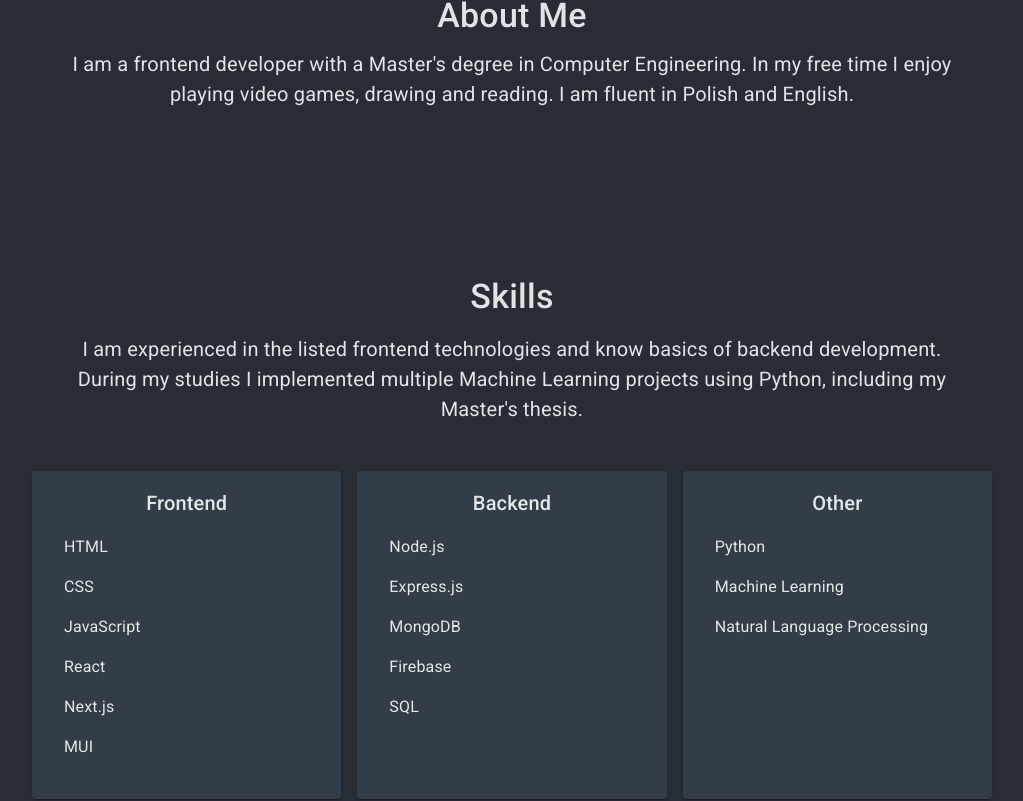
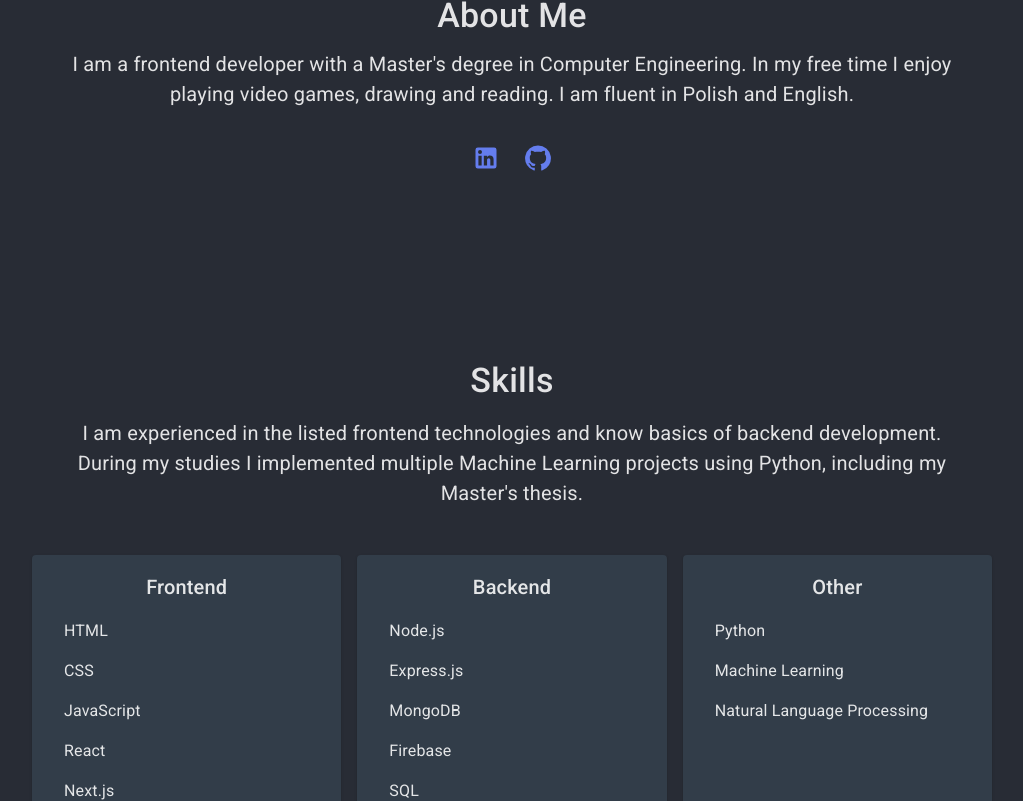
Before and after one commit to glowcloud/react-portfolio, a React (Vite) app: page / in a window 1280 px wide. Shown: the part 639-1440 px from the top of the page, without its empty margins (128-1151 px from the left). Built offline with nearby package versions, Linux system fonts and the light colour scheme.

Commit message:
Added links to LinkedIn and GitHub

```diff
--- a/src/components/Sections/AboutMe.jsx
+++ b/src/components/Sections/AboutMe.jsx
@@ -1,5 +1,6 @@
-import { Box, Typography } from "@mui/material";
+import { Box, Typography, IconButton } from "@mui/material";
 import { motion } from "framer-motion";
+import { LinkedIn, GitHub } from "@mui/icons-material";
 
 const AboutMe = () => {
   return (
@@ -27,10 +28,26 @@ const AboutMe = () => {
         About Me
       </Typography>
       <Typography gutterBottom fontSize={20} px={5} textAlign="center">
-        I am a frontend developer with a Master's degree in Computer Engineering.
-        In my free time I enjoy playing video games, drawing and reading. I am
-        fluent in Polish and English.
+        I am a frontend developer with a Master's degree in Computer
+        Engineering. In my free time I enjoy playing video games, drawing and
+        reading. I am fluent in Polish and English.
       </Typography>
+      <Box display="flex" justifyContent="center" alignItems="center" m={2}>
+        <IconButton
+          size="large"
+          color="primary"
+          onClick={() => window.open("https://www.linkedin.com/in/oliwiarogala")}
+        >
+          <LinkedIn fontSize="inherit" />
+        </IconButton>
+        <IconButton
+          size="large"
+          color="primary"
+          onClick={() => window.open("https://github.com/glowcloud")}
+        >
+          <GitHub fontSize="inherit" />
+        </IconButton>
+      </Box>
     </Box>
   );
 };
--- a/src/components/Sections/Skills/Skills.jsx
+++ b/src/components/Sections/Skills/Skills.jsx
@@ -64,7 +64,7 @@ const Skills = () => {
 
       <SkillsCard
         title="Frontend"
-        skills={["HTML", "CSS", "JavaScript", "React", "Next.js", "MUI"]}
+        skills={["HTML", "CSS", "JavaScript", "React", "Next.js", "Material UI"]}
       />
 
       <SkillsCard
```
